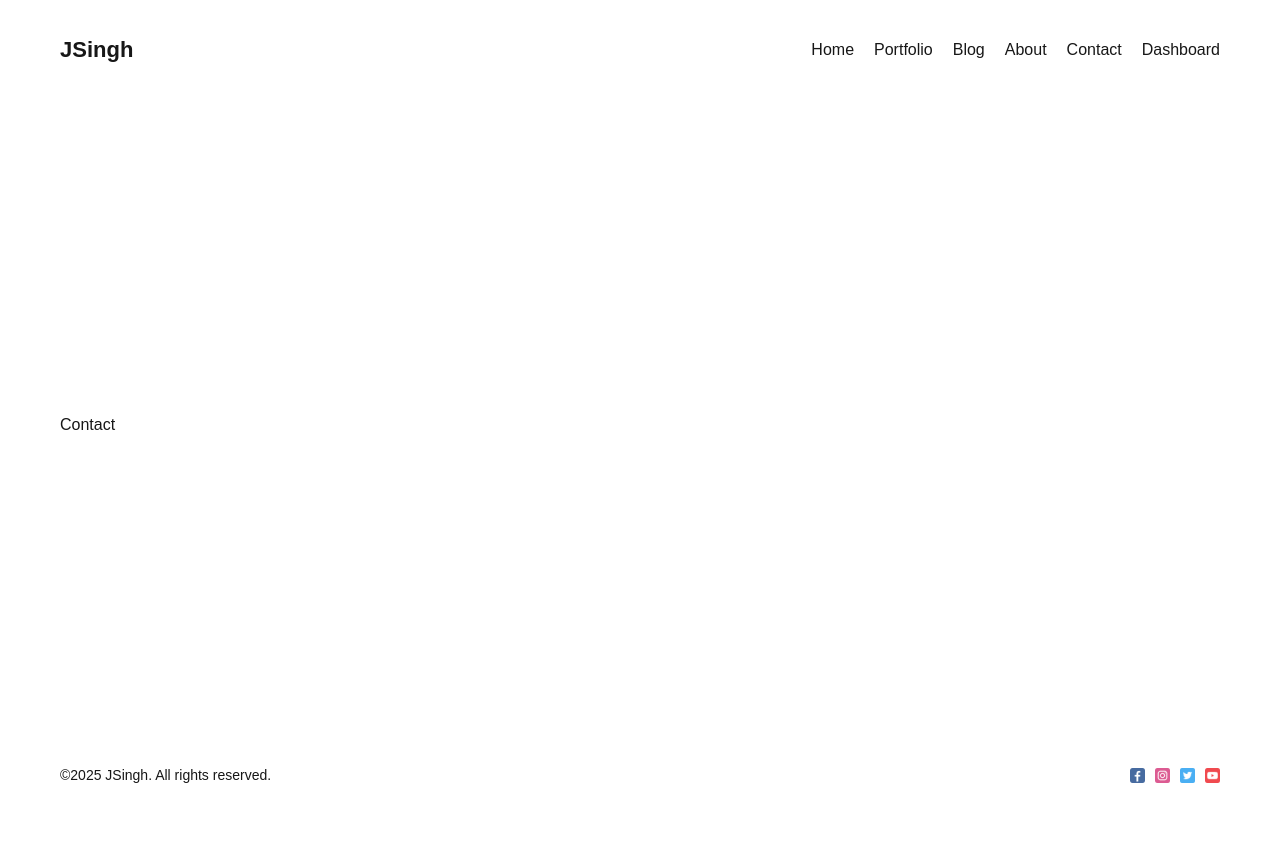
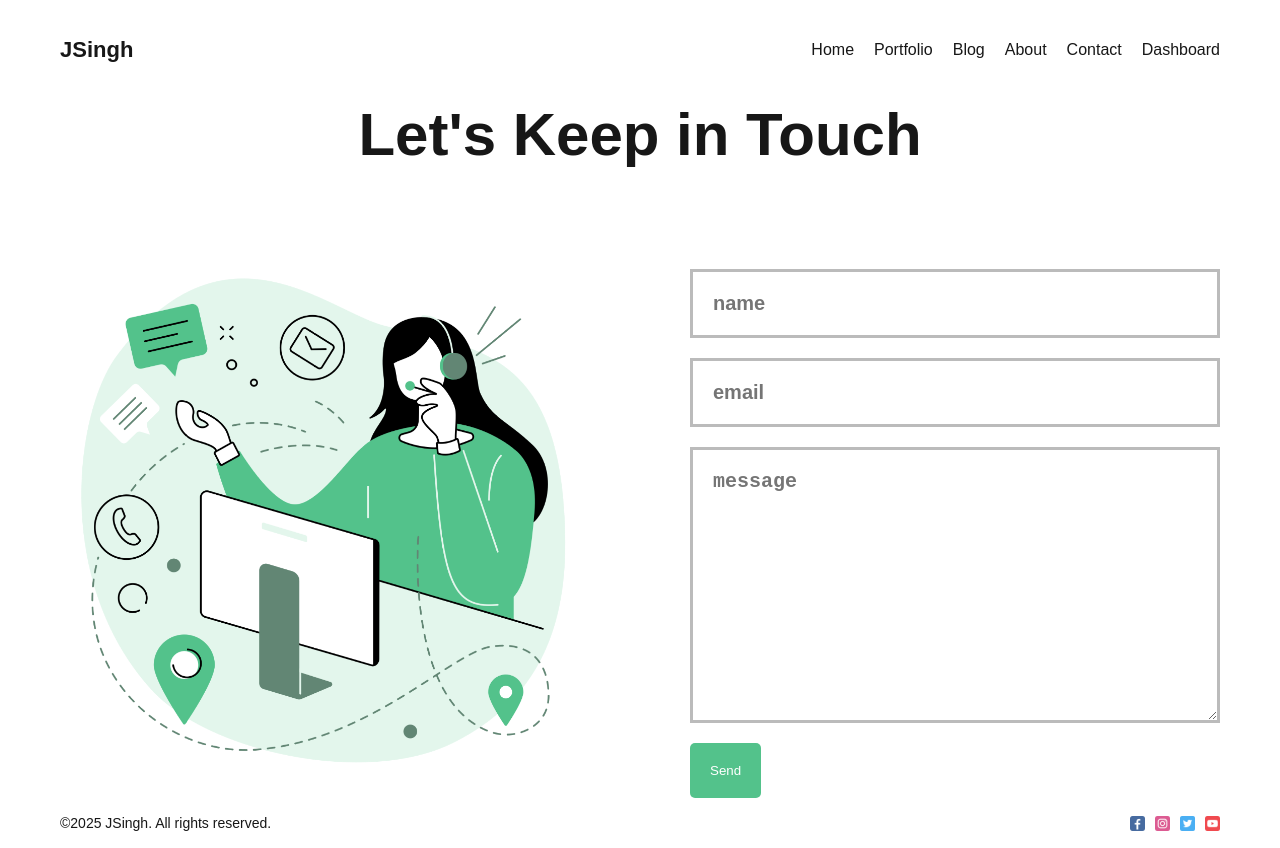
Before and after one commit to JagdeepSingh13/nextjs-app, a Next.js app: page /contact in a window 1280 px wide. Before the commit the page ends 800 px from the top, so only its background shows below. Built offline with nearby package versions, Linux system fonts and the light colour scheme.

Commit message:
ui designs pt. 1

```diff
--- a/src/app/about/page.jsx
+++ b/src/app/about/page.jsx
@@ -1,7 +1,7 @@
 import React from "react";
 import styles from "./page.module.css";
 import Image from "next/image";
-// import Button from "@/components/Button/Button";
+import Button from "@/components/Button/Button";
 
 const About = () => {
   return (
@@ -53,7 +53,7 @@ const About = () => {
             <br />
             <br /> - Mobile Apps
           </p>
-          {/* <Button url="/contact" text="Contact" /> */}
+          <Button url="/contact" text="Contact" />
         </div>
       </div>
     </div>
--- a/src/app/about/page.module.css
+++ b/src/app/about/page.module.css
@@ -1,3 +1,6 @@
+.container {
+}
+
 .imgContainer {
   width: 100%;
   height: 300px;
--- a/src/app/contact/page.jsx
+++ b/src/app/contact/page.jsx
@@ -1,7 +1,40 @@
 import React from "react";
+import styles from "./page.module.css";
+import Image from "next/image";
+import Button from "@/components/Button/Button";
+
+export const metadata = {
+  title: "JSingh Contact Information",
+  description: "This is Contact Page",
+};
 
 const Contact = () => {
-  return <div>Contact</div>;
+  return (
+    <div className={styles.container}>
+      <h1 className={styles.title}>Let's Keep in Touch</h1>
+      <div className={styles.content}>
+        <div className={styles.imgContainer}>
+          <Image
+            src="/contact.png"
+            alt=""
+            fill={true}
+            className={styles.image}
+          />
+        </div>
+        <form className={styles.form}>
+          <input type="text" placeholder="name" className={styles.input} />
+          <input type="text" placeholder="email" className={styles.input} />
+          <textarea
+            className={styles.textArea}
+            placeholder="message"
+            cols="30"
+            rows="10"
+          ></textarea>
+          <Button url="#" text="Send" />
+        </form>
+      </div>
+    </div>
+  );
 };
 
 export default Contact;
--- a/src/app/contact/page.module.css
+++ b/src/app/contact/page.module.css
@@ -0,0 +1,50 @@
+.title {
+  font-size: 60px;
+  margin-bottom: 100px;
+  text-align: center;
+}
+
+.content {
+  display: flex;
+  align-items: center;
+  gap: 100px;
+}
+
+.imgContainer {
+  flex: 1;
+  height: 500px;
+  position: relative;
+}
+
+.image {
+  object-fit: contain;
+  animation: move 3s infinite ease alternate;
+}
+
+@keyframes move {
+  from {
+    transform: translateY(-15px);
+  }
+  to {
+    transform: translateY(0px) scale(1.03);
+  }
+}
+
+.form {
+  flex: 1;
+  display: flex;
+  flex-direction: column;
+  gap: 20px;
+}
+
+.input,
+.textArea {
+  padding: 20px;
+  background-color: transparent;
+  border: none;
+  outline: none;
+  color: #bbb;
+  border: 3px solid #bbb;
+  font-size: 20px;
+  font-weight: bold;
+}
--- a/src/app/page.jsx
+++ b/src/app/page.jsx
@@ -1,7 +1,7 @@
 import Image from "next/image";
 import styles from "./page.module.css";
 import Hero from "../../public/hero.png";
-// import Button from "@/components/Button/Button";
+import Button from "@/components/Button/Button";
 
 export default function Home() {
   return (
@@ -14,7 +14,7 @@ export default function Home() {
           Turning your Idea into Reality. We bring together the teams from the
           global tech industry.
         </p>
-        <button url="/portfolio" text="See Our Works" />
+        <Button url="/portfolio" text="See Our Works" />
       </div>
       <div className={styles.item}>
         <Image src={Hero} alt="" className={styles.img} />
--- a/src/app/portfolio/page.module.css
+++ b/src/app/portfolio/page.module.css
@@ -0,0 +1,46 @@
+.mainTitle {
+  font-size: 100px;
+}
+
+.container {
+}
+
+.selectTitle {
+  margin: 20px 0px;
+}
+
+.items {
+  display: flex;
+  gap: 50px;
+}
+
+.item {
+  border: 5px solid #bbb;
+  border-radius: 5px;
+  width: 300px;
+  height: 400px;
+  position: relative;
+  background-size: cover !important;
+}
+
+.item:nth-child(1) {
+  background: url("/illustration.png");
+}
+.item:nth-child(2) {
+  background: url("/websites.jpg");
+}
+.item:nth-child(3) {
+  background: url("/apps.jpg");
+}
+
+.title {
+  position: absolute;
+  right: 10px;
+  bottom: 10px;
+  font-size: 40px;
+  font-weight: bold;
+}
+
+.item:hover .title {
+  color: #53c28b;
+}
--- /dev/null
+++ b/src/components/button/Button.jsx
@@ -0,0 +1,13 @@
+import React from "react";
+import styles from "./button.module.css";
+import Link from "next/link";
+
+const Button = ({ text, url }) => {
+  return (
+    <Link href={url}>
+      <button className={styles.container}>{text}</button>
+    </Link>
+  );
+};
+
+export default Button;
--- /dev/null
+++ b/src/components/button/button.module.css
@@ -0,0 +1,9 @@
+.container {
+  padding: 20px;
+  cursor: pointer;
+  background-color: #53c28b;
+  border: none;
+  border-radius: 5px;
+  width: max-content;
+  color: white;
+}
```
Also changed, not shown: src/app/portfolio/layout.jsx (added, +13 -0 lines), src/app/portfolio/page.jsx (+18 -1 lines).
